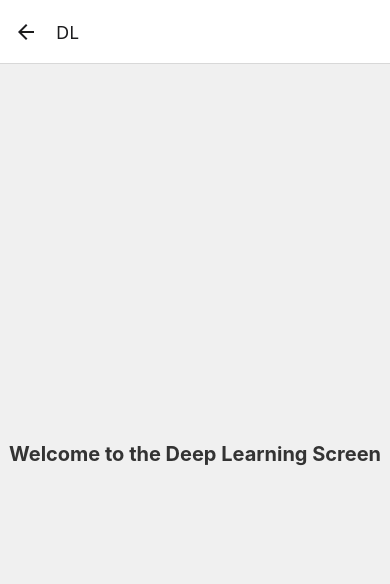
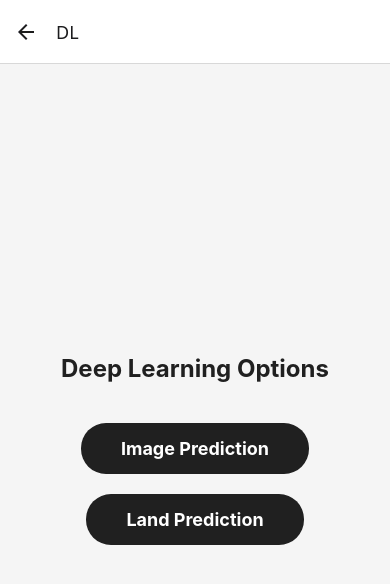
Before and after one commit to hiral075/react, a React Native app: screen /DL in a window 390 px wide. Shown: the top 584 px of the page. Built offline with nearby package versions, Linux system fonts and the light colour scheme.

Commit message:
Update DLScreen.jsx

```diff
--- a/src/screen/DLScreen.jsx
+++ b/src/screen/DLScreen.jsx
@@ -1,10 +1,27 @@
 import React from 'react';
-import { StyleSheet, View, Text } from 'react-native';
+import { StyleSheet, View, Text, TouchableOpacity } from 'react-native';
+import { useNavigation } from '@react-navigation/native';
 
 const DLScreen = () => {
+  const navigation = useNavigation();
+
+  const navigateToImagePrediction = () => {
+    navigation.navigate('ImagePredictions'); // Navigate to Image Prediction screen
+  };
+
+  const navigateToLandPrediction = () => {
+    navigation.navigate('Land Prediction'); // Navigate to Land Prediction screen
+  };
+
   return (
     <View style={styles.container}>
-      <Text style={styles.text}>Welcome to the Deep Learning Screen</Text>
+      <Text style={styles.title}>Deep Learning Options</Text>
+      <TouchableOpacity onPress={navigateToImagePrediction} style={styles.button}>
+        <Text style={styles.buttonText}>Image Prediction</Text>
+      </TouchableOpacity>
+      <TouchableOpacity onPress={navigateToLandPrediction} style={styles.button}>
+        <Text style={styles.buttonText}>Land Prediction</Text>
+      </TouchableOpacity>
     </View>
   );
 };
@@ -14,13 +31,55 @@ const styles = StyleSheet.create({
     flex: 1,
     justifyContent: 'center',
     alignItems: 'center',
-    backgroundColor: '#f0f0f0',
+    padding: 20,
+    backgroundColor: '#f5f5f5',
   },
-  text: {
-    fontSize: 20,
+  title: {
+    fontSize: 24,
     fontWeight: 'bold',
-    color: '#333',
+    marginBottom: 30,
+    color: '#202020',
+  },
+  button: {
+    backgroundColor: '#202020',
+    paddingVertical: 15,
+    paddingHorizontal: 40,
+    borderRadius: 25,
+    marginVertical: 10,
+  },
+  buttonText: {
+    color: 'white',
+    fontSize: 18,
+    fontWeight: 'bold',
   },
 });
 
 export default DLScreen;
+
+
+// import React from 'react';
+// import { StyleSheet, View, Text } from 'react-native';
+
+// const DLScreen = () => {
+//   return (
+//     <View style={styles.container}>
+//       <Text style={styles.text}>Welcome to the Deep Learning Screen</Text>
+//     </View>
+//   );
+// };
+
+// const styles = StyleSheet.create({
+//   container: {
+//     flex: 1,
+//     justifyContent: 'center',
+//     alignItems: 'center',
+//     backgroundColor: '#f0f0f0',
+//   },
+//   text: {
+//     fontSize: 20,
+//     fontWeight: 'bold',
+//     color: '#333',
+//   },
+// });
+
+// export default DLScreen;
```
